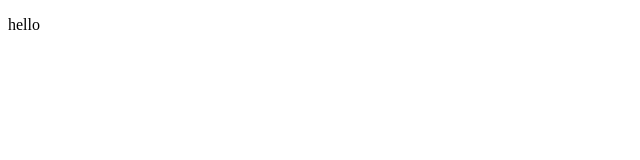
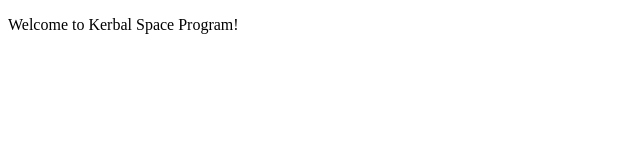
Before and after one commit to JunMin1/JunMin1.github.io, a plain HTML site: page index.html in a window 1280 px wide. Shown: the whole page, without its empty margins (0-640 px from the left). Drawn offline with Linux system fonts and the light colour scheme.

Commit message:
Update index.html

```diff
--- a/index.html
+++ b/index.html
@@ -1,5 +1,5 @@
 <!DOCTYPE html>
 <html>
-    <body><p>hello</p></body>
+    <body><p>Welcome to Kerbal Space Program!</p></body>
 
 </html>
```
